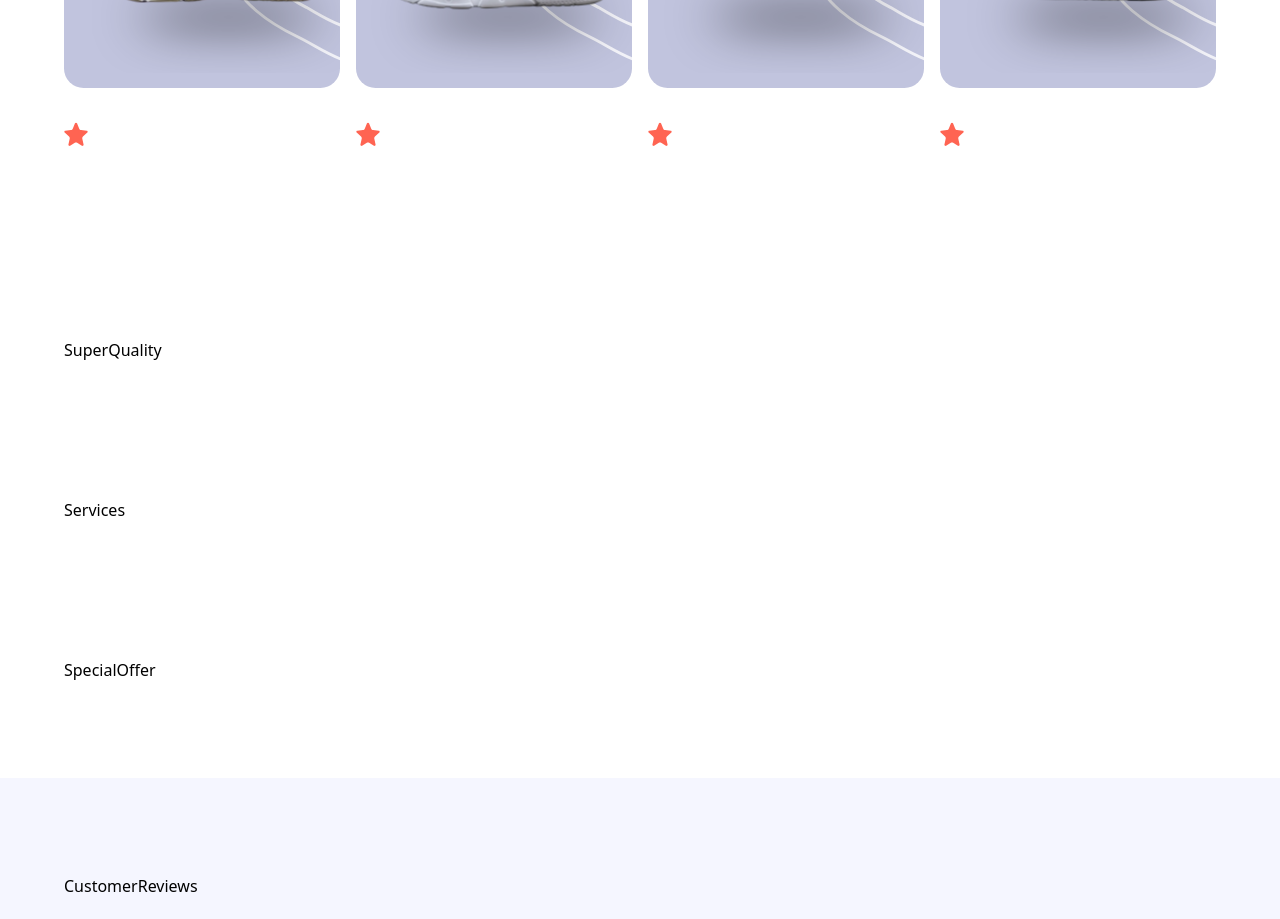
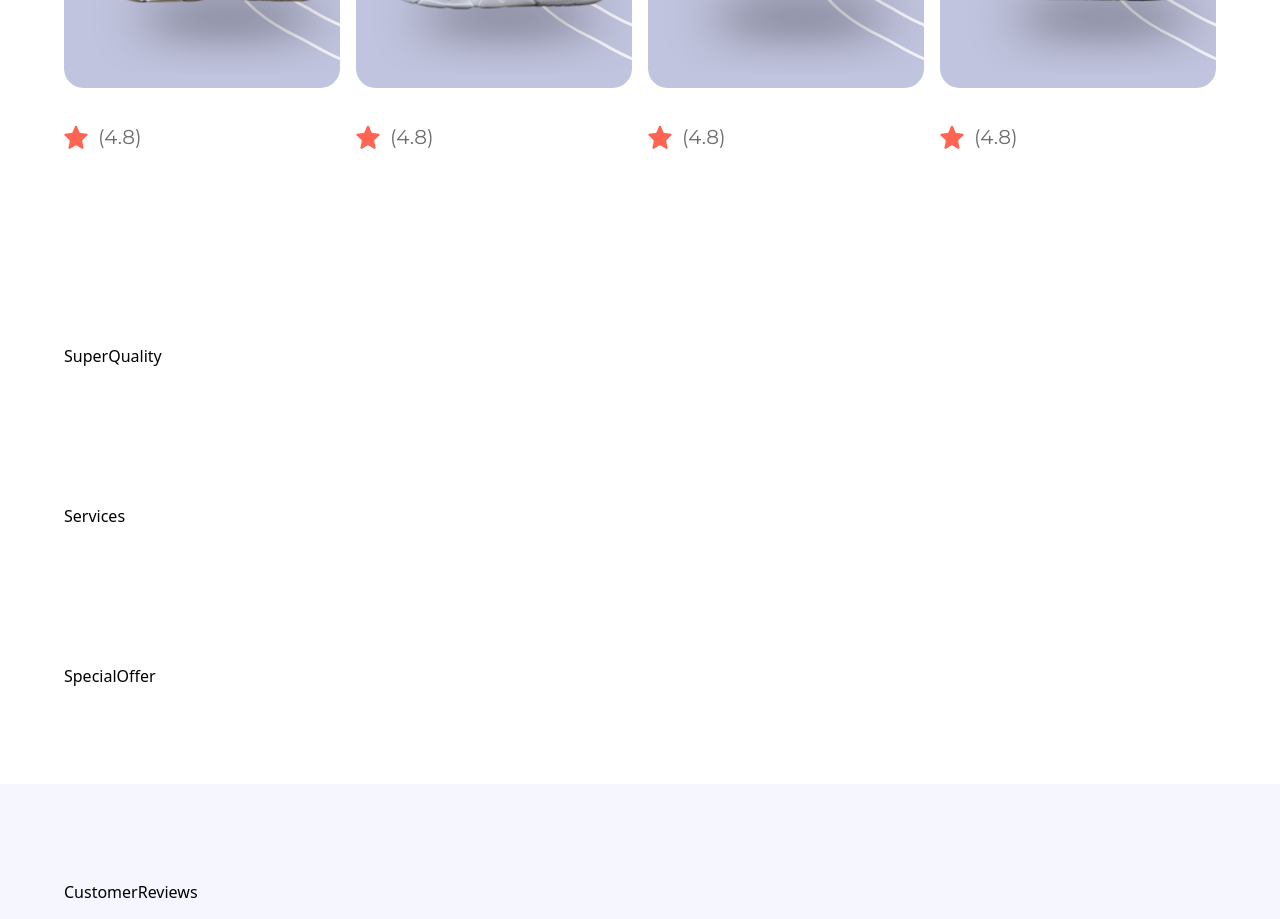
Before and after one commit to shoaiblatif22/Nike-Website-Clone, a React (Vite) app: page / in a window 1280 px wide. Shown: the part 1380-2299 px from the top of the page. Built offline with nearby package versions, Linux system fonts and the light colour scheme; a web font is replaced by a local one.

Commit message:
added in styling to the font for review

```diff
--- a/src/components/PopularProductCard.jsx
+++ b/src/components/PopularProductCard.jsx
@@ -12,6 +12,8 @@ const PopularProductCard = ({ imgURL, name, price }) => {
         <img src={star} alt="rating"
         width={24} height={24}
         />
+        <p className='font-montserrat
+        text-xl leading-normal text-slate-gray '>(4.8)</p>
 
       </div>
     </div>
```
